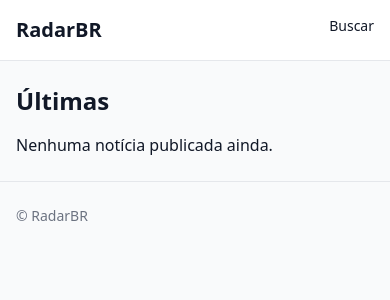
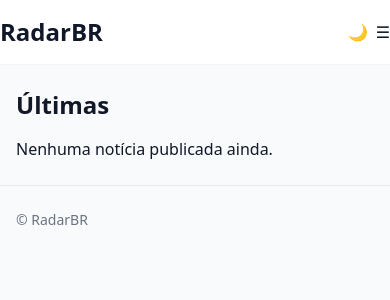
Before and after one commit to crisvoss81/radarbr_site, a Django app: page / in a window 390 px wide. Shown: the top 300 px of the page. Run offline with Django 5.2, Linux system fonts and the light colour scheme; data that the repository does not hold is empty; some libraries are stand-ins or nearby versions.

Commit message:
feat(ui): dark mode toggle + menu mobile

```diff
--- a/templates/base.html
+++ b/templates/base.html
@@ -21,11 +21,85 @@
 <meta name="description" content="{% block meta_description %}Portal de notícias.{% endblock %}">
 <link rel="canonical" href="{{ request.build_absolute_uri }}">{% block head_extra %}{% endblock %}
 <script src="https://cdn.tailwindcss.com"></script>
-</head><body class="bg-gray-50 text-gray-900">
-<header class="bg-white border-b"><div class="max-w-5xl mx-auto px-4 py-4 flex justify-between">
-  <a href="/" class="text-xl font-bold">{{ SITE_NAME }}</a>
-  <nav class="text-sm"><a class="hover:underline" href="/buscar/">Buscar</a></nav>
-</div></header>
+</head>
+<body class="bg-gray-50 text-gray-900">
+  <script>
+  // aplica tema antes de renderizar (evita "flash")
+  (function() {
+    try {
+      const s = localStorage.getItem("theme");
+      const prefersDark = window.matchMedia("(prefers-color-scheme: dark)").matches;
+      const dark = s ? s === "dark" : prefersDark;
+      document.documentElement.classList.toggle("dark", dark);
+    } catch(e){}
+  })();
+</script>
+<header class="bg-white dark:bg-gray-950 border-b border-gray-100 dark:border-gray-800">
+  <div class="container py-4 flex items-center justify-between gap-4">
+    <a href="/" class="text-2xl font-extrabold text-brand-primary">RadarBR</a>
+
+    <!-- Botões à direita (mobile) -->
+    <div class="flex items-center gap-2 md:hidden">
+      <button id="theme-toggle" class="btn" aria-label="Alternar tema">
+        <span class="inline dark:hidden">🌙</span>
+        <span class="hidden dark:inline">☀️</span>
+      </button>
+      <button id="nav-toggle" class="btn" aria-label="Abrir menu">☰</button>
+    </div>
+
+    <!-- Navegação -->
+    <nav id="nav" class="hidden md:flex items-center gap-4 text-sm text-gray-600 dark:text-gray-300">
+      <a href="/categoria/brasil/" class="hover:underline">Brasil</a>
+      <a href="/categoria/tecnologia/" class="hover:underline">Tecnologia</a>
+      <a href="/categoria/esportes/" class="hover:underline">Esportes</a>
+      <a href="/categoria/economia/" class="hover:underline">Economia</a>
+      <a href="/categoria/entretenimento/" class="hover:underline">Entretenimento</a>
+      <a href="/buscar/" class="btn">Buscar</a>
+
+      <!-- Botão tema (desktop) -->
+      <button id="theme-toggle-desktop" class="btn ml-2" aria-label="Alternar tema">
+        <span class="inline dark:hidden">🌙</span>
+        <span class="hidden dark:inline">☀️</span>
+      </button>
+    </nav>
+  </div>
+
+  <!-- Menu mobile dropdown -->
+  <div id="nav-mobile" class="container pb-3 hidden md:hidden">
+    <div class="mt-2 grid gap-2 text-sm text-gray-700 dark:text-gray-200">
+      <a href="/categoria/brasil/" class="btn">Brasil</a>
+      <a href="/categoria/tecnologia/" class="btn">Tecnologia</a>
+      <a href="/categoria/esportes/" class="btn">Esportes</a>
+      <a href="/categoria/economia/" class="btn">Economia</a>
+      <a href="/categoria/entretenimento/" class="btn">Entretenimento</a>
+      <a href="/buscar/" class="btn">Buscar</a>
+    </div>
+  </div>
+</header>
+
 <main class="max-w-5xl mx-auto px-4 py-6">{% block content %}{% endblock %}</main>
-<footer class="border-t text-sm text-gray-500"><div class="max-w-5xl mx-auto px-4 py-6">© {{ SITE_NAME }} {{ now|date:"Y" }}</div></footer>
-</body></html>
+<footer class="border-t text-sm text-gray-500">
+  <div class="max-w-5xl mx-auto px-4 py-6">© {{ SITE_NAME }} {{ now|date:"Y" }}
+
+  </div>
+</footer>
+<script>
+  // toggle tema
+  function toggleTheme() {
+    const d = document.documentElement;
+    const isDark = d.classList.toggle('dark');
+    try { localStorage.setItem('theme', isDark ? 'dark' : 'light'); } catch(e){}
+  }
+  document.getElementById('theme-toggle')?.addEventListener('click', toggleTheme);
+  document.getElementById('theme-toggle-desktop')?.addEventListener('click', toggleTheme);
+
+  // menu mobile
+  const navToggle = document.getElementById('nav-toggle');
+  const navMobile = document.getElementById('nav-mobile');
+  navToggle?.addEventListener('click', () => {
+    navMobile.classList.toggle('hidden');
+  });
+</script>
+
+</body>
+</html>
```
